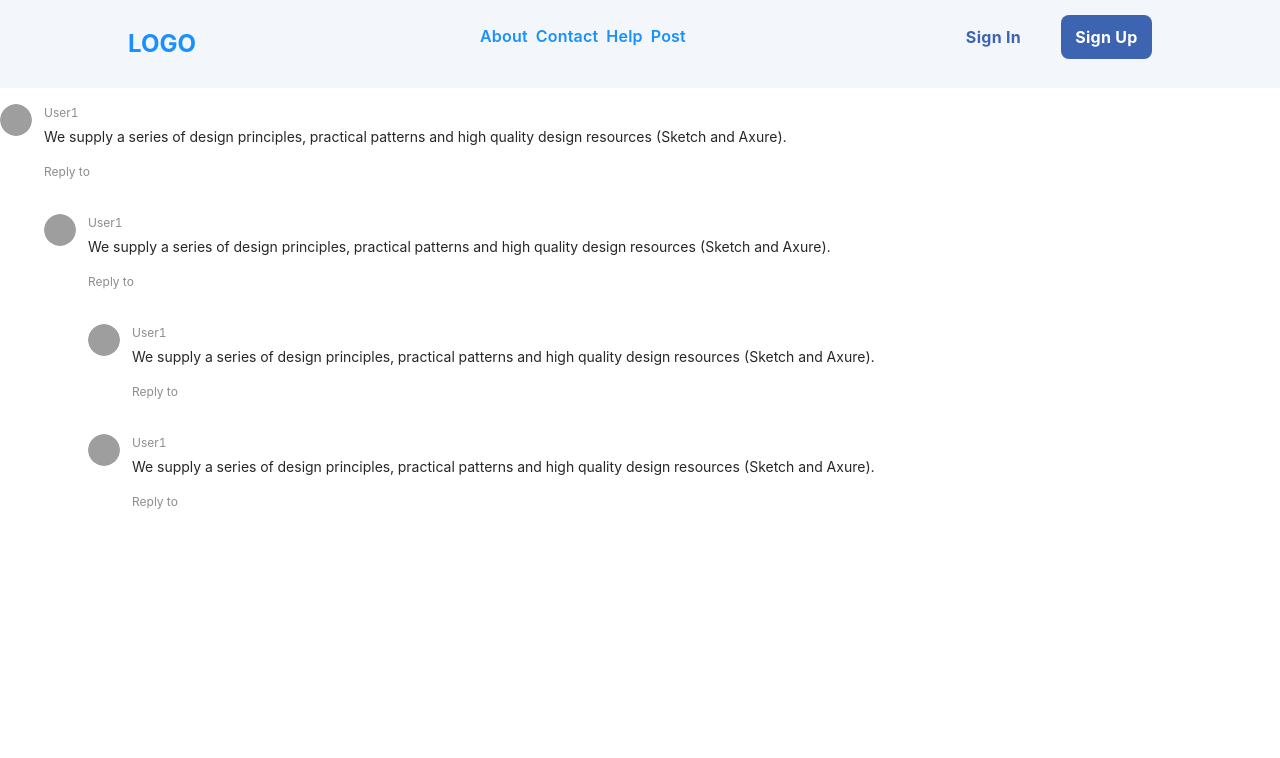
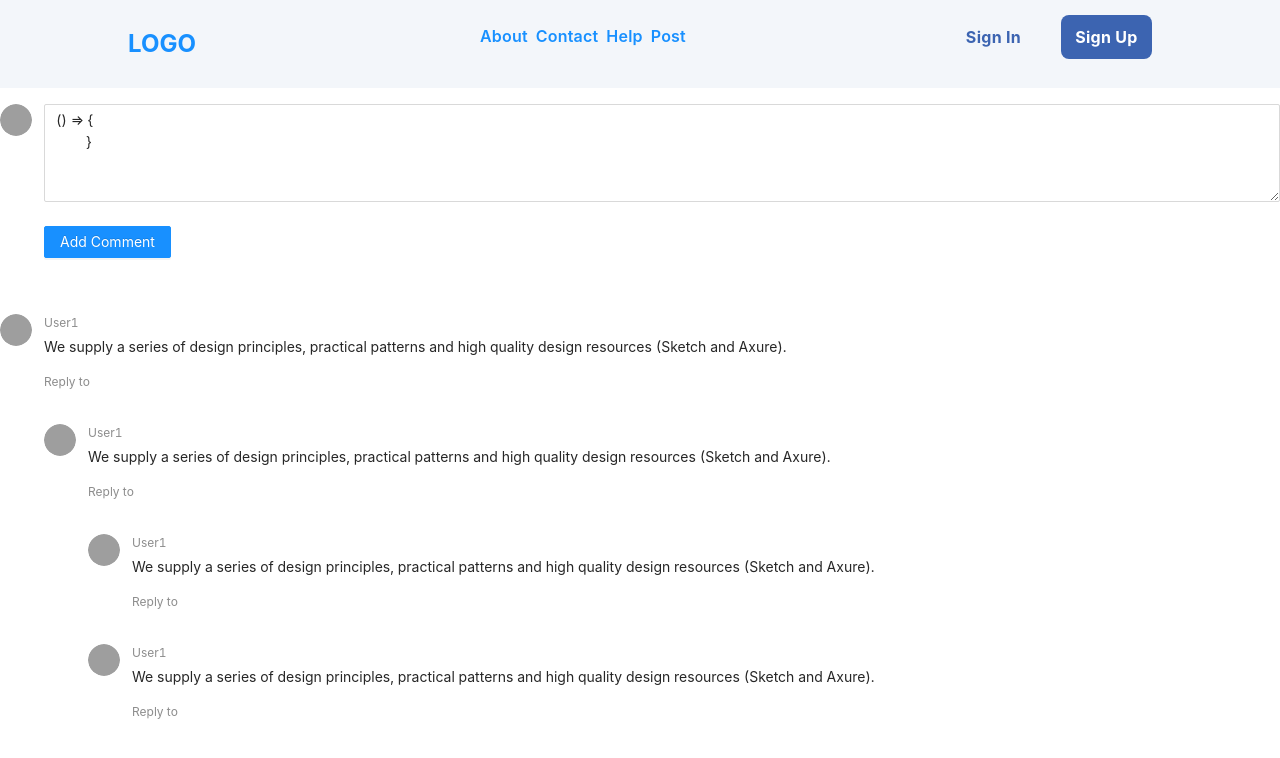
Before and after one commit to WCS-DLC-Bitcoin-Fake-News/front-end, a React (Create React App) app: page /commenttest in a window 1280 px wide. Shown: the top 758 px of the page. Built offline with nearby package versions, Linux system fonts and the light colour scheme; grey boxes are pictures that could not be loaded.

Commit message:
comment field and nested comments UI

```diff
--- a/src/components/CommentContainer.js
+++ b/src/components/CommentContainer.js
@@ -1,14 +1,58 @@
 import React from "react";
 import CommentContent from "./Comment";
+import { Comment, Avatar, Form, Button, List, Input, Tooltip } from "antd";
+
+const { TextArea } = Input;
+
+const Editor = ({ onChange, onSubmit, submitting, value }) => (
+  <>
+    <Form.Item>
+      <TextArea rows={4} onChange={onChange} value={value} />
+    </Form.Item>
+    <Form.Item>
+      <Button
+        htmlType="submit"
+        loading={false}
+        onClick={onSubmit}
+        type="primary"
+      >
+        Add Comment
+      </Button>
+    </Form.Item>
+  </>
+);
+
+const CustomEditor = ({ children }) => (
+  <Comment
+    avatar={
+      <Avatar
+        src="https://zos.alipayobjects.com/rmsportal/ODTLcjxAfvqbxHnVXCYX.png"
+        alt="Han Solo"
+      />
+    }
+    content={
+      <Editor
+        onChange={() => {}}
+        onSubmit={() => {}}
+        submitting={() => {}}
+        value={() => {}}
+      />
+    }
+  />
+);
 
 const CommentContainer = () => {
   return (
-    <CommentContent>
+    <>
+      <CustomEditor />
+
       <CommentContent>
-        <CommentContent />
-        <CommentContent />
+        <CommentContent>
+          <CommentContent />
+          <CommentContent />
+        </CommentContent>
       </CommentContent>
-    </CommentContent>
+    </>
   );
 };
 export default CommentContainer;
```
